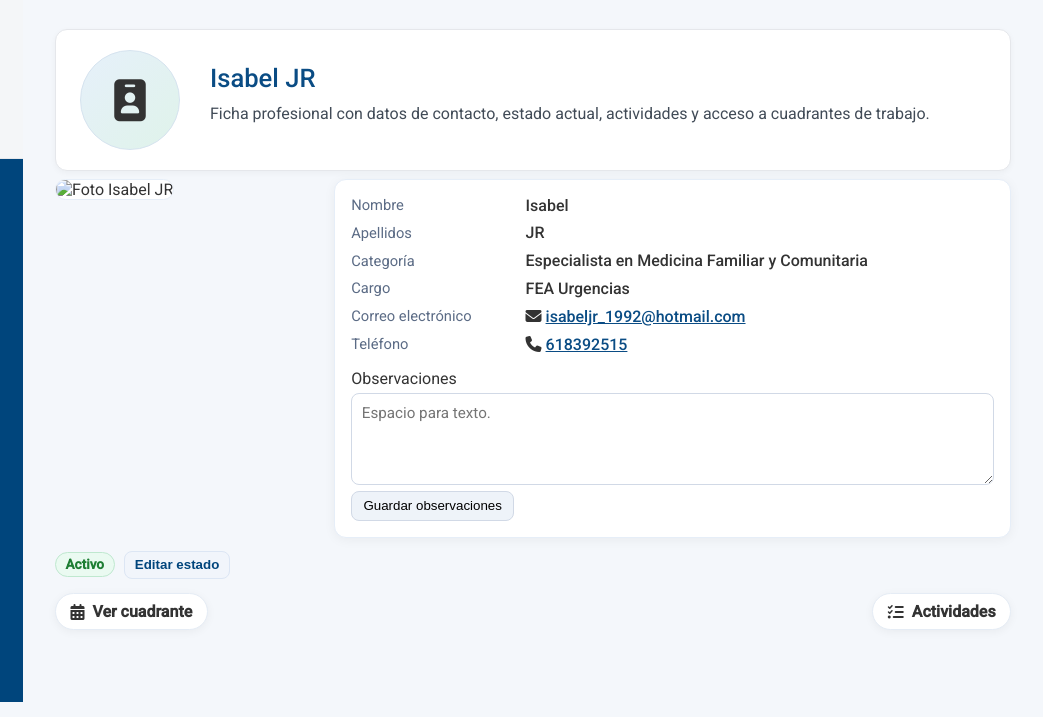
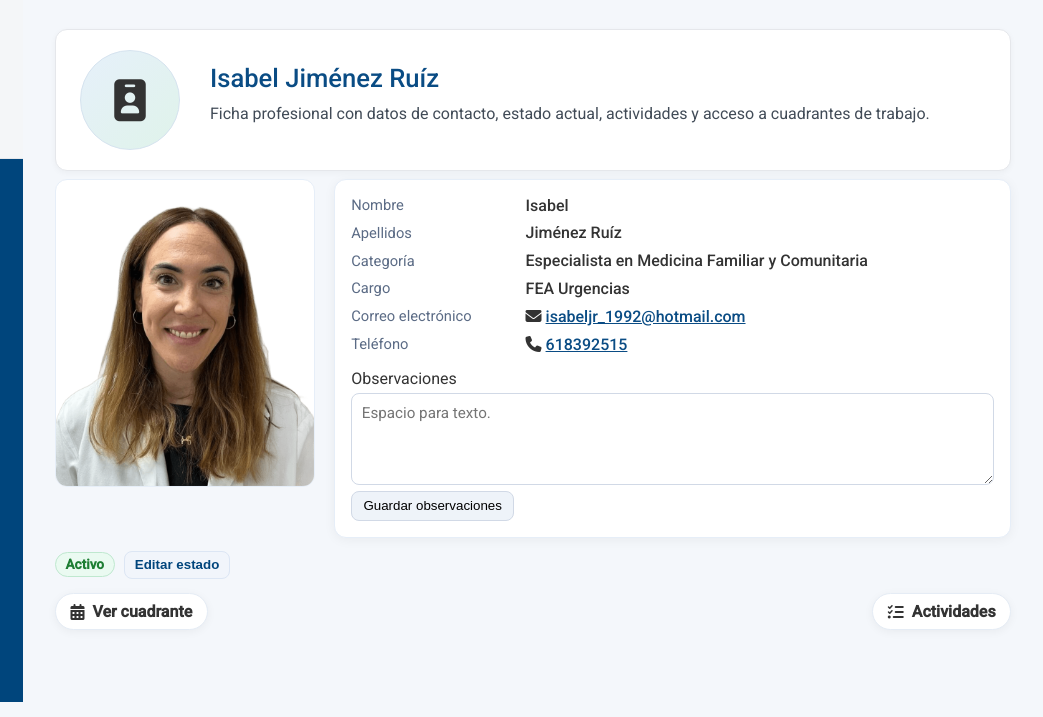
Before and after one commit to cjgaland/Web-Urgencias, a plain HTML site: page Profesionales/IsabelJR/IsabelJR.html in a window 1280 px wide. Shown: the part 98-815 px from the top of the page, 237-1280 px from the left. Drawn offline with Linux system fonts and the light colour scheme.

Commit message:
IsabelJR

```diff
--- a/Profesionales/IsabelJR/IsabelJR.html
+++ b/Profesionales/IsabelJR/IsabelJR.html
@@ -3,7 +3,7 @@
 <head>
 <meta charset="UTF-8" />
 <meta name="viewport" content="width=device-width, initial-scale=1.0" />
-<title>Ficha Profesional · Isabel JR</title>
+<title>Ficha Profesional · Isabel Jiménez Ruiz</title>
 <link rel="icon" href="../../favicon.ico" type="image/x-icon">
 <link rel="stylesheet" href="../../css/style.css" />
 <link href="https://fonts.googleapis.com/css2?family=Roboto:wght@300;400;500&display=swap" rel="stylesheet" />
@@ -61,17 +61,17 @@
   <section class="hero">
     <div class="hero-icon"><i class="fas fa-id-badge"></i></div>
     <div class="hero-text">
-      <h1>Isabel JR</h1>
+      <h1>Isabel Jiménez Ruíz</h1>
       <p>Ficha profesional con datos de contacto, estado actual, actividades y acceso a cuadrantes de trabajo.</p>
     </div>
   </section>
   <div class="ficha-profesional">
     <div class="ficha-grid">
-      <div><img src="IsabelGM.png" alt="Foto Isabel JR" class="foto-carnet"></div>
+      <div><img src="IsabelJR.png" alt="Foto Isabel Jiménez Ruiz" class="foto-carnet"></div>
       <div class="datos-card">
         <div class="datos-grid">
           <div class="label">Nombre</div><div class="valor">Isabel</div>
-          <div class="label">Apellidos</div><div class="valor">JR</div>
+          <div class="label">Apellidos</div><div class="valor">Jiménez Ruíz</div>
           <div class="label">Categoría</div><div class="valor">Especialista en Medicina Familiar y Comunitaria</div>
           <div class="label">Cargo</div><div class="valor">FEA Urgencias</div>
           <div class="label">Correo electrónico</div><div class="valor"><i class="fas fa-envelope"></i> <a href="mailto:isabeljr_1992@hotmail.com">isabeljr_1992@hotmail.com</a></div>
@@ -198,8 +198,8 @@
   const anio   = params.get('anio') || String(new Date().getFullYear());
   const mes    = params.get('mes')  || pad2(new Date().getMonth()+1);
 
-  const nombre  = 'Isabel JR'; // lo que mostramos en la pastilla del visor
-  const csvname = 'JR';             // clave de la 1ª columna en tu CSV para Isabel JR
+  const nombre  = 'Isabel Jiménez Ruíz'; // lo que mostramos en la pastilla del visor
+  const csvname = 'Jiménez Ruíz';             // clave de la 1ª columna en tu CSV para Isabel JR
 
   const hrefCuad = `../cuadrante-personal.html?nombre=${encodeURIComponent(nombre)}&csvname=${encodeURIComponent(csvname)}&anio=${anio}&mes=${mes}`;
   document.getElementById('link-cuadrante').href = hrefCuad;
```
Also changed, not shown: Profesionales/IsabelJR/IsabelJR.png (added).
